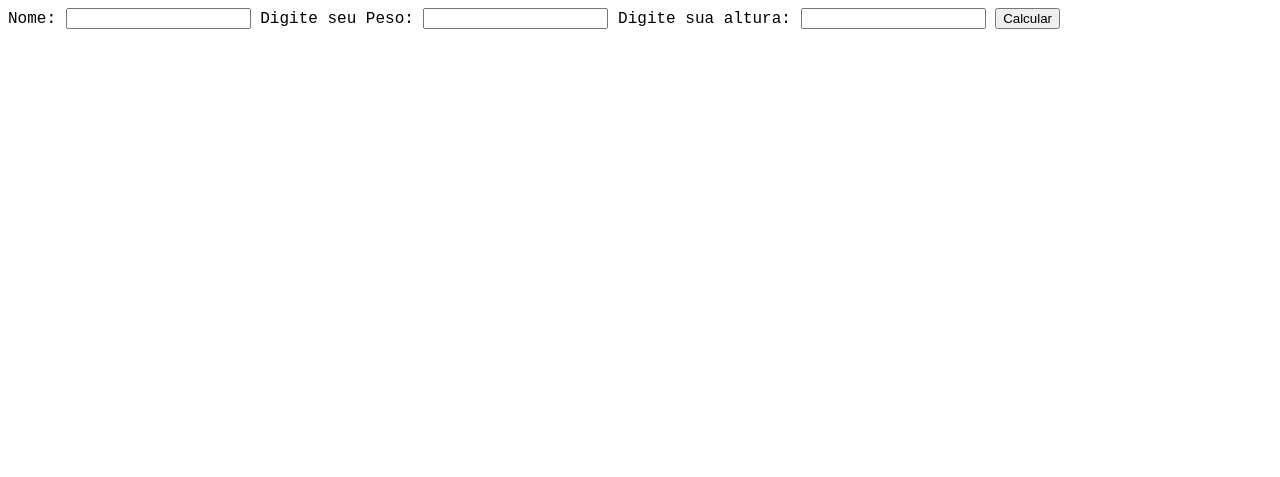
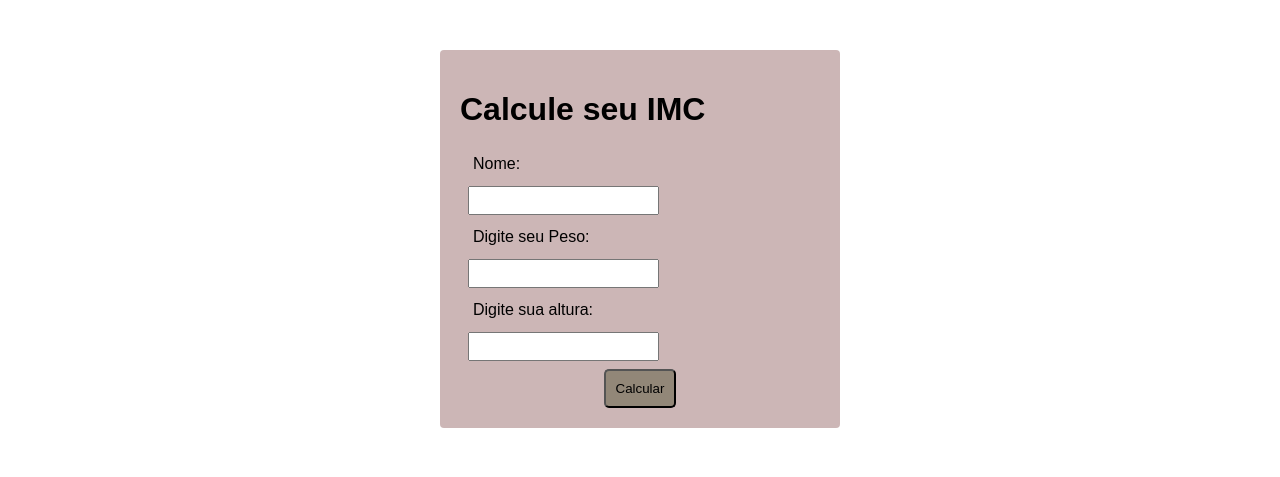
Before and after one commit to Lucas-Ribeiro7/imc, a PHP site: page / in a window 1280 px wide. Shown: the top 477 px of the page. Run offline with PHP 8.4, Linux system fonts and the light colour scheme.

```diff
--- a/assets/style.css
+++ b/assets/style.css
@@ -1,4 +1,27 @@
 body{
-    font-family: 'Courier New', Courier, monospace;
-
+    font-family: Arial, Helvetica, sans-serif;
+    width: 400px;
+    padding: 50px;
+    margin: auto;
 }
+.form{
+    border-radius: 4px;
+    background-color: rgb(204, 182, 182);
+    padding: 20px;
+    padding-top: 20px;
+}
+form input, label{
+    display: block;
+    padding: 5px;
+    margin: 8px;
+}
+.button{
+    margin: auto;
+    padding: 10px;
+    background-color: rgb(146, 135, 120);
+    border-radius: 5px;
+    cursor: pointer;
+}
+.button:hover{
+    background-color: rgb(94, 88, 80);
+}
--- a/index.html
+++ b/index.html
@@ -10,18 +10,20 @@
 </head>
 <body>
 
-    <div>
+    <div class="form">
+        <h1>Calcule seu IMC</h1>
+
         <form action="" method="POST">
             <label for="userName">Nome:</label>
             <input type="text" name="userName">
 
             <label for="userHeight">Digite seu Peso:</label>
-            <input type="number" name="userHeight">
+            <input type="text" name="userHeight">
 
             <label for="userWeight">Digite sua altura:</label>
             <input type="text" name="userWeight">
 
-            <input type="submit" value="Calcular">
+            <input type="button" value="Calcular" class="button">
         </form>
     </div>
 
```
Also changed, not shown: README.md.
